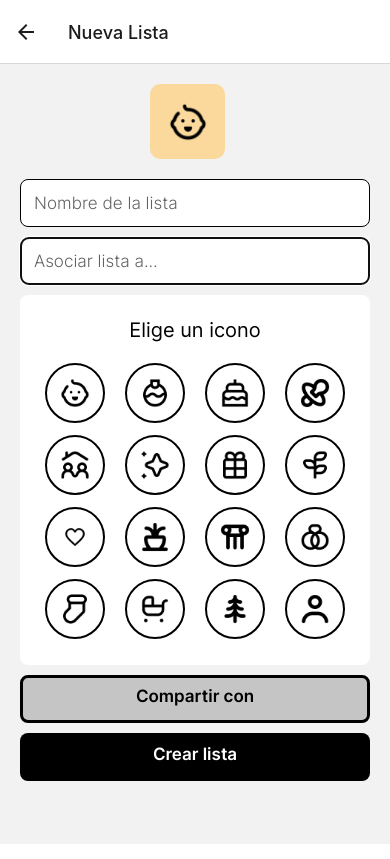
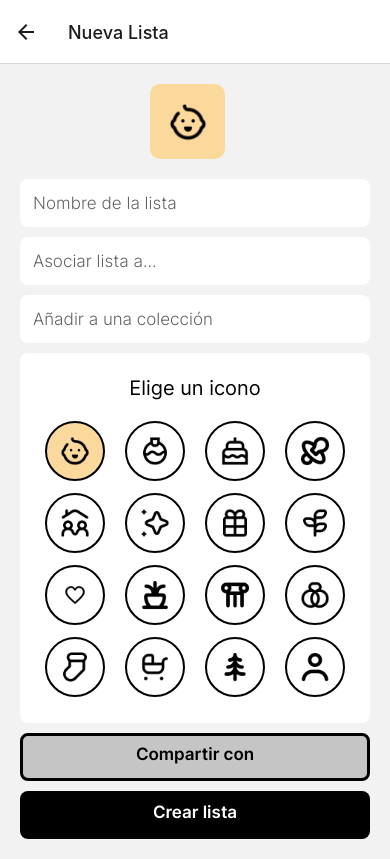
Before and after one commit to Cayetano97/WishList, a React Native app in the folder FrontEnd/: screen /NewList in a window 390 px wide. Built offline with nearby package versions, Linux system fonts and the light colour scheme.

Commit message:
New List not finished

```diff
--- a/FrontEnd/Global.js
+++ b/FrontEnd/Global.js
@@ -1,5 +1,5 @@
 const globals = {
-  IP: "http://192.168.1.31:8000",
+  IP: "http://192.168.1.85:8000",
 };
 
 export default globals;
--- a/FrontEnd/components/Icons/Icons.jsx
+++ b/FrontEnd/components/Icons/Icons.jsx
@@ -1,10 +1,12 @@
 import globalstyles from "../../Globalstyles";
 import { View, Text, Image, Pressable, StyleSheet } from "react-native";
 import { useState } from "react";
-import DownArrow from "../../assets/img/utils/DownArrow.png";
+// import DownArrow from "../../assets/img/utils/DownArrow.png";
 
 const Icons = (props) => {
-  const [pressedIcons, setPressedIcons] = useState(false);
+  const [pressedIcons, setPressedIcons] = useState({
+    [props.iconArray[0].name]: true,
+  });
 
   const handlePress = (icon) => {
     props.setImage(icon.image);
--- a/FrontEnd/components/Lists/NewList.jsx
+++ b/FrontEnd/components/Lists/NewList.jsx
@@ -8,8 +8,11 @@ import {
   Image,
   ActivityIndicator,
   Pressable,
+  TouchableWithoutFeedback,
+  Keyboard,
 } from "react-native";
-import { useRef, useState, useEffect } from "react";
+import { useState } from "react";
+import AsyncStorage from "@react-native-async-storage/async-storage";
 import Icons from "../Icons/Icons";
 import { createList } from "../../fetch/ListsFetch";
 
@@ -31,10 +34,19 @@ import Tree from "../../assets/img/stuffs/Tree.png";
 import User from "../../assets/img/animals/User.png";
 
 const NewList = () => {
-  const inputRef = useRef(null);
-  const [focus, setFocus] = useState(false);
+  const [focusName, setFocusName] = useState(false);
+  const [focusAssociate, setFocusAssociate] = useState(false);
+  const [focusCollection, setFocusCollection] = useState(false);
   const [image, setImage] = useState(Baby);
   const [imageName, setImageName] = useState("Baby");
+  const [idUser, setIdUser] = useState(null);
+
+  const userInfo = async () => {
+    const data = await AsyncStorage.getItem("data_response");
+    const dataJson = JSON.parse(data);
+    const _id = dataJson._id;
+    setIdUser(_id);
+  };
 
   const stuffIcons = [
     { name: "Baby", image: Baby },
@@ -57,45 +69,64 @@ const NewList = () => {
 
   const handleCreateList = async () => {
     //Completar
-    await createList(id_user, list_name, setIsLoading, setError);
+    await createList(
+      id_user,
+      list_name,
+      icon,
+      name_collection,
+      person_associated,
+      setIsLoading,
+      setError
+    );
   };
 
-  useEffect(() => {
-    inputRef.current.focus();
-  }, []);
-
   return (
+    <TouchableWithoutFeedback onPress={Keyboard.dismiss}>
       <ScrollView
-      contentContainerStyle={[globalstyles.mainScreen, globalstyles.flexColumn]}
+        contentContainerStyle={[
+          globalstyles.mainScreen,
+          globalstyles.flexColumn,
+        ]}
       >
         <View style={[globalstyles.listsIcons, styles.icon]}>
           <Image style={styles.image} source={image} />
         </View>
         <TextInput
-        ref={inputRef}
-        eidatble={true}
-        onFocus={() => setFocus(true)}
-        onBlur={() => setFocus(false)}
+          editable={true}
+          autoFocus={true}
+          onFocus={() => setFocusName(true)}
+          onBlur={() => setFocusName(false)}
           style={[
             globalstyles.input,
             globalstyles.card,
             globalstyles.textInput,
-          focus && globalstyles.inputFocus,
+            focusName && globalstyles.inputFocus,
           ]}
           placeholder={"Nombre de la lista"}
         />
         <TextInput
-        ref={inputRef}
-        eidatble={true}
-        onFocus={() => setFocus(true)}
-        onBlur={() => setFocus(false)}
+          editable={true}
+          onFocus={() => setFocusAssociate(true)}
+          onBlur={() => setFocusAssociate(false)}
           style={[
             globalstyles.input,
             globalstyles.card,
             globalstyles.textInput,
-          focus && globalstyles.inputFocus,
+            focusAssociate && globalstyles.inputFocus,
           ]}
           placeholder={"Asociar lista a..."}
+        />
+        <TextInput
+          editable={true}
+          onFocus={() => setFocusCollection(true)}
+          onBlur={() => setFocusCollection(false)}
+          style={[
+            globalstyles.input,
+            globalstyles.card,
+            globalstyles.textInput,
+            focusCollection && globalstyles.inputFocus,
+          ]}
+          placeholder={"Añadir a una colección"}
         />
         <Icons
           iconArray={stuffIcons}
@@ -121,6 +152,7 @@ const NewList = () => {
           </Text>
         </Pressable>
       </ScrollView>
+    </TouchableWithoutFeedback>
   );
 };
 
--- a/FrontEnd/fetch/ListsFetch.js
+++ b/FrontEnd/fetch/ListsFetch.js
@@ -1,15 +1,15 @@
 import globals from "../Global";
 
 //Crear una lista
-const createList = async (id_user, list_name, icon, setIsLoading, setError) => {
+const createList = async (id_user, list_name, icon, name_collection, person_associated, setIsLoading, setError) => {
     setIsLoading(true);
     try {
       const body = {
         id_user: id_user,
         list_name: list_name,
         icon: icon,
-        id_collection: null,
-        person_associated: null,
+        name_collection: name_collection,
+        person_associated: person_associated,
         shared: false,
       };
       const response = await fetch(`${globals.IP}/newlist/${id_user}`, {
```
Lines whose indentation alone changed are shown as unchanged.
